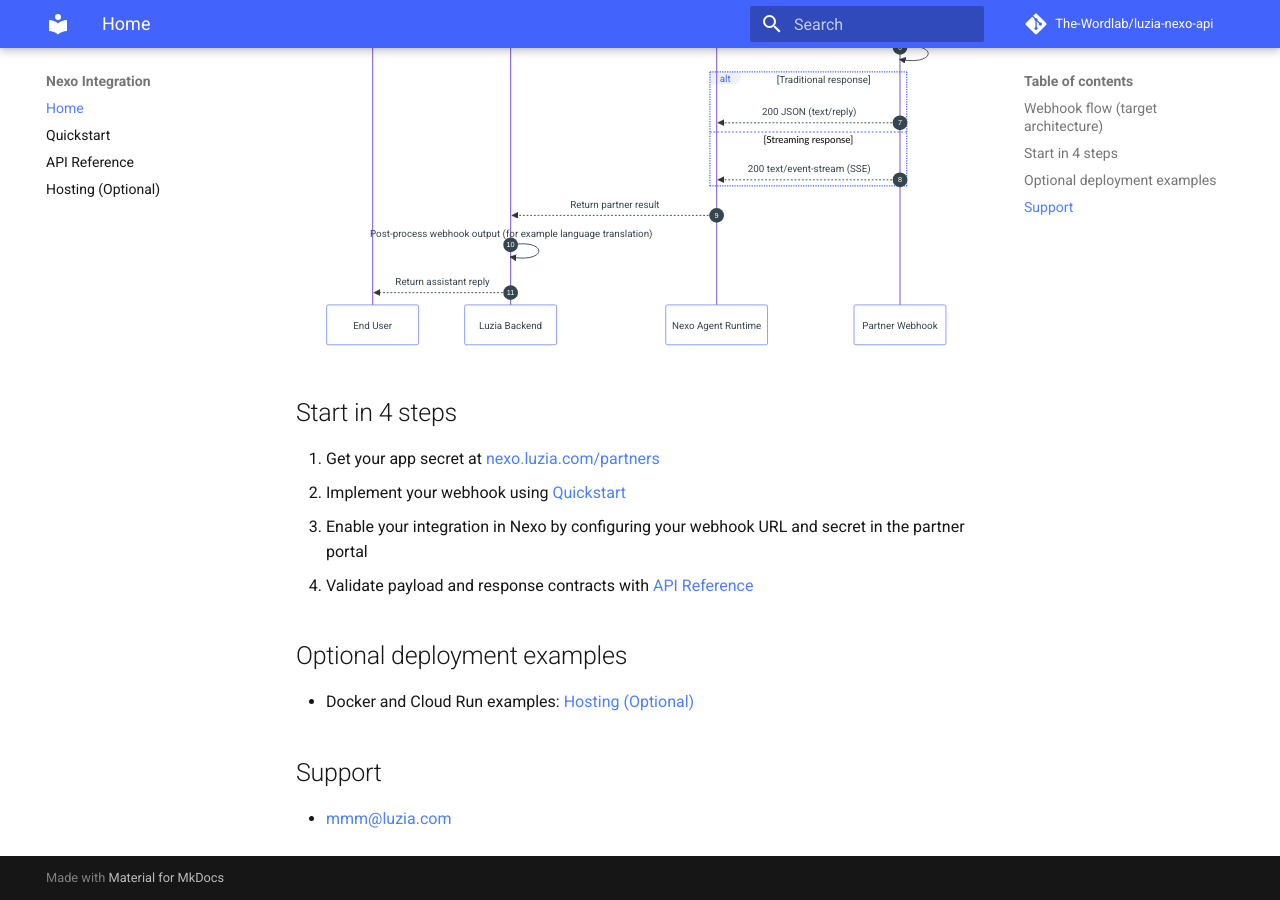
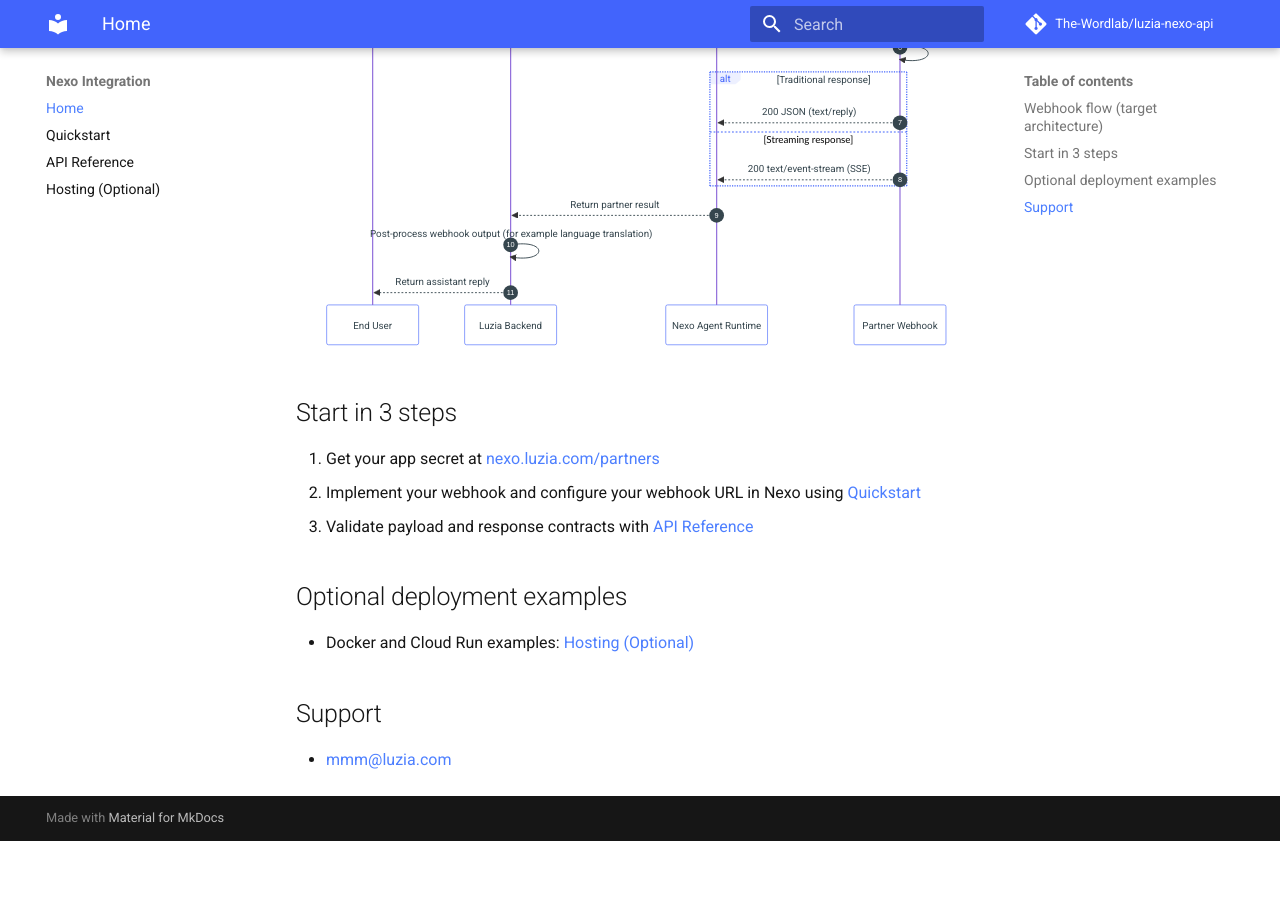
Before and after one commit to The-Wordlab/luzia-nexo-api, an MkDocs documentation site: the page built from docs/index.md, in a window 1280 px wide and 900 px high, scrolled down 601 px. Built offline with MkDocs 1.6.1 and Material for MkDocs 9.7.7, drawn with Linux system fonts in a browser that asks for light colours; comment, search, counter and statistics services are not loaded; after the commit the page ends 1442 px from its top, so only the background shows below that.

Commit message:
docs: keep onboarding as 3 concise steps

````diff
--- a/docs/index.md
+++ b/docs/index.md
@@ -30,12 +30,11 @@
     Luzia-->>User: Return assistant reply
 ```
 
-## Start in 4 steps
+## Start in 3 steps
 
 1. Get your app secret at [nexo.luzia.com/partners](https://nexo.luzia.com/partners)
-2. Implement your webhook using [Quickstart](quickstart.md)
-3. Enable your integration in Nexo by configuring your webhook URL and secret in the partner portal
-4. Validate payload and response contracts with [API Reference](partner-api-reference.md)
+2. Implement your webhook and configure your webhook URL in Nexo using [Quickstart](quickstart.md)
+3. Validate payload and response contracts with [API Reference](partner-api-reference.md)
 
 ## Optional deployment examples
 
````
